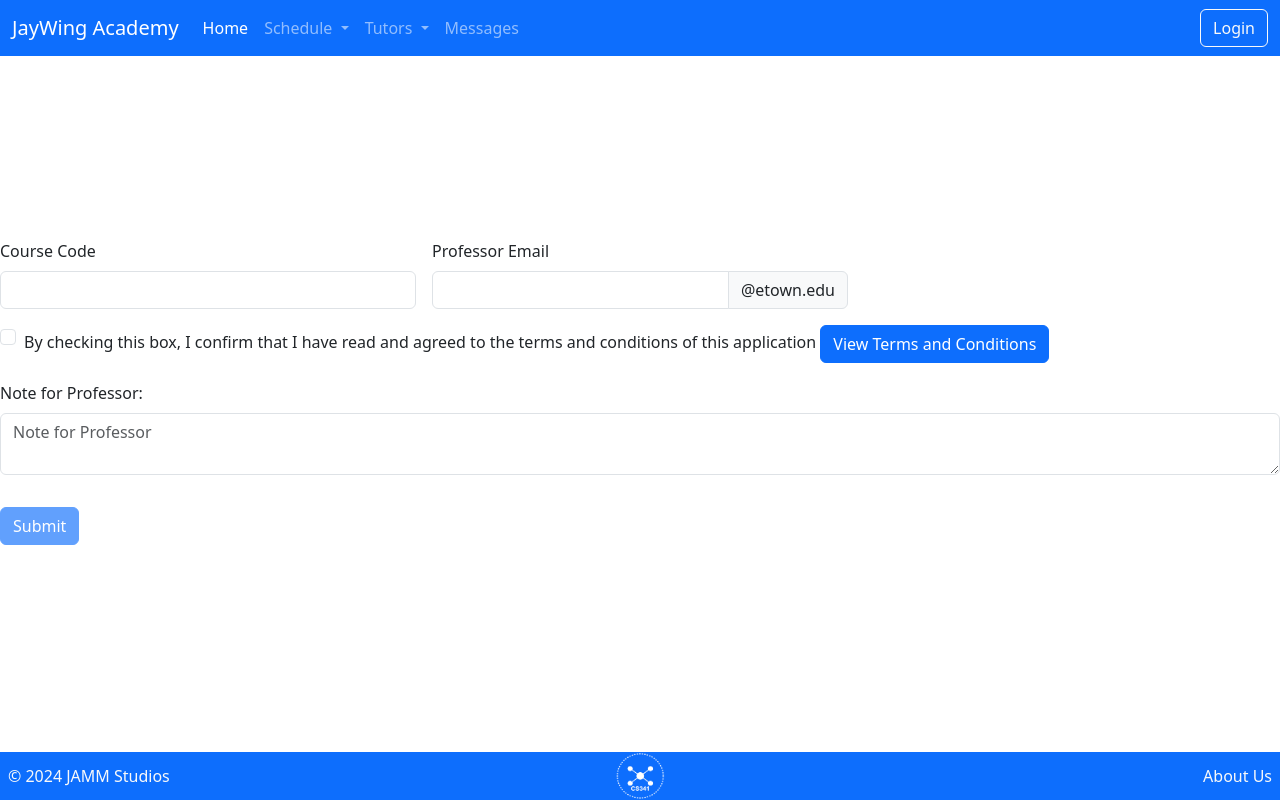
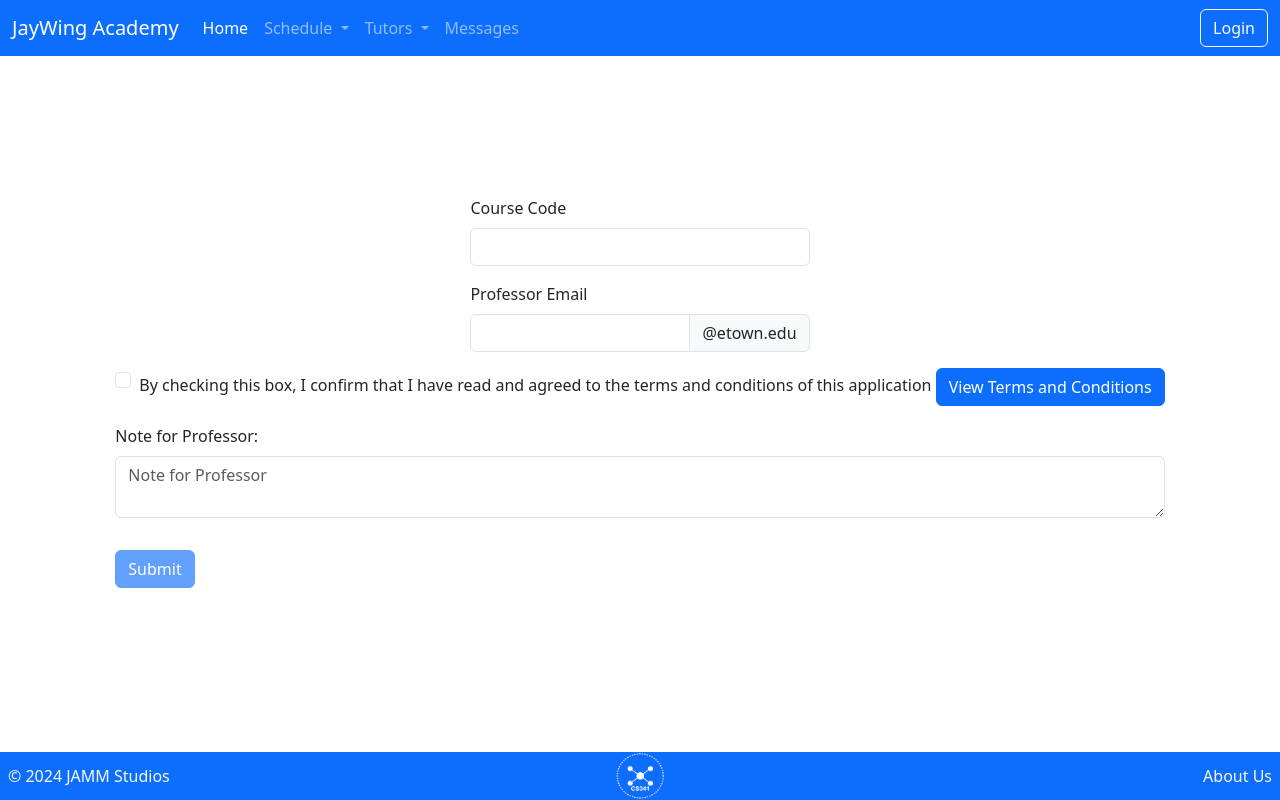
Before and after one commit to MSmit99/JayWing-Academy, a PHP site: page /jaywing-academy/src/pages/jobs.php in a window 1280 px wide. Run offline with PHP 8.4, Linux system fonts and the light colour scheme; a stand-in replaces the project's code that opens the database connection.

Commit message:
centered the form on the page

```diff
--- a/src/pages/jobs.php
+++ b/src/pages/jobs.php
@@ -19,7 +19,7 @@
     <main>
         <!-- TODO: Jobs page goes here -->
          <div class="center-container">
-         <form class="row g-3 needs-validation" novalidate id="tutorApplicationForm">
+         <form class="row g-3 needs-validation center-container" novalidate id="tutorApplicationForm">
 
          <div class="col-md-4 position-relative">
     <label for="validationTooltip01" class="form-label">Course Code</label>
```
